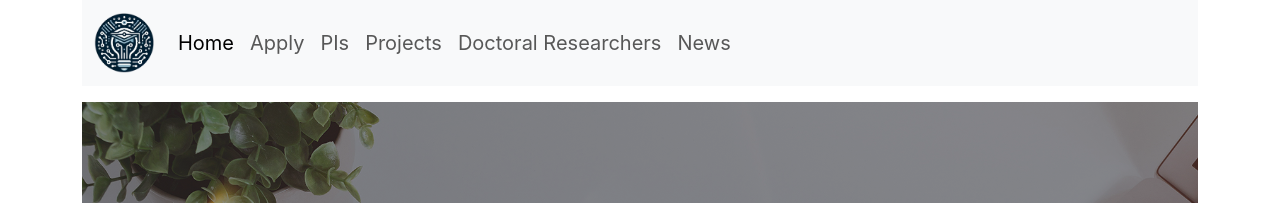
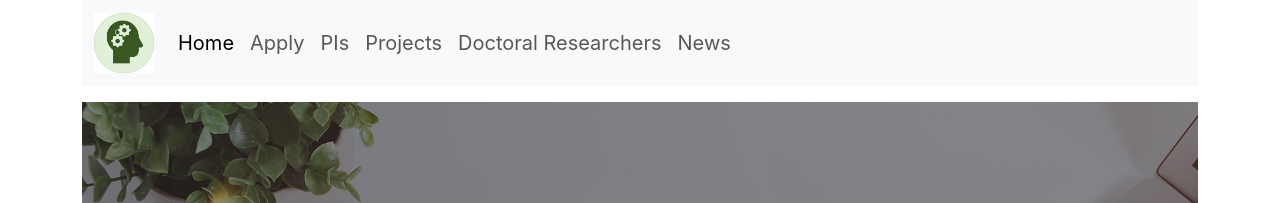
Before and after one commit to rtg-cause/rtg-cause.github.io, a Jekyll site: the page built from index.html, in a window 1280 px wide. Shown: the top 203 px of the page. Built offline with Jekyll 4.4.1, drawn with Linux system fonts in a browser that asks for light colours; nearby versions of some CDN libraries.

Commit message:
More abstract less martial logo

```diff
--- a/_layouts/default.html
+++ b/_layouts/default.html
@@ -17,7 +17,7 @@
     <div class="wrapper">
       <header>
         <div class="container">
-          {% assign logo = site.static_files | where: "basename", "cause_logo_tr_bg_small" | first %}
+          {% assign logo = site.static_files | where: "basename", "causeLogoAbs" | first %}
           {% include navigation.html logo_url=logo.path %}
         </div>
       </header>
```
Also changed, not shown: assets/img/causeLogoAbs.png (added), assets/img/causeLogoAbs.webp (added), 1 other file.
